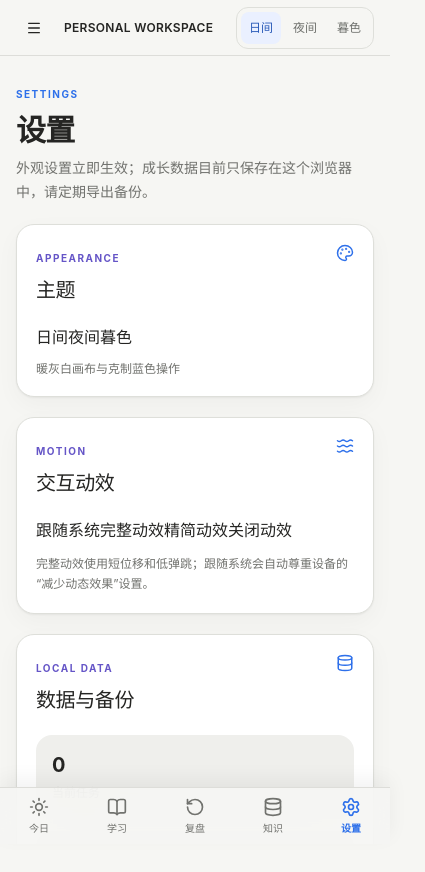
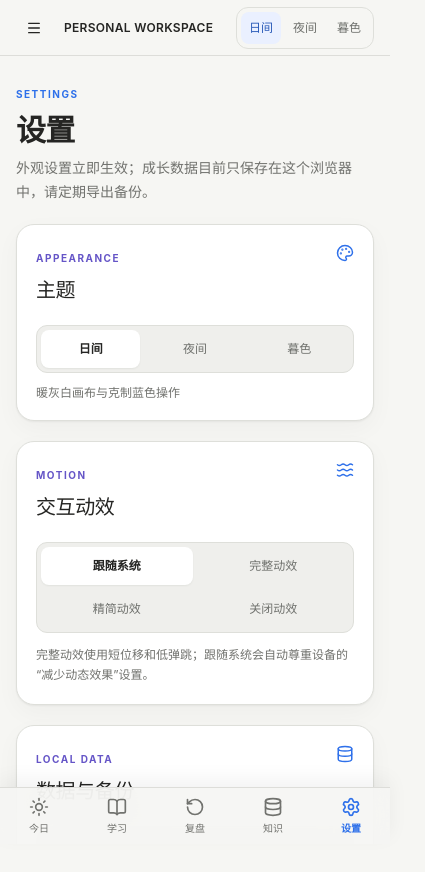
Before and after one commit to GrowPilot-Leo/Personal-Workspace, a Next.js app in the folder apps/web/: page /settings in a window 390 px wide. Shown: the top 872 px of the page, 425 px wide, since content can reach past the window. Built offline with nearby package versions, Linux system fonts and the light colour scheme.

Commit message:
fix(design): restore restrained settings controls and align timeline

```diff
--- a/apps/web/src/styles/globals.css
+++ b/apps/web/src/styles/globals.css
@@ -1244,7 +1244,7 @@ html[data-theme="day"] .primary-button {
 .timeline-item::after {
   content: "";
   position: absolute;
-  left: 89px;
+  left: 103px;
   top: 34px;
   bottom: -4px;
   width: 1px;
@@ -1426,7 +1426,7 @@ html[data-theme="day"] .primary-button {
   }
 
   .timeline-item::after {
-    left: 61px;
+    left: 71px;
   }
 
   .timeline-marker {
@@ -1451,3 +1451,87 @@ html[data-theme="day"] .primary-button {
     grid-template-columns: 1fr;
   }
 }
+
+
+.segmented-control {
+  display: grid;
+  gap: 5px;
+  padding: 4px;
+  border: 1px solid var(--card-border);
+  border-radius: 11px;
+  background: var(--nav-hover-bg);
+}
+
+.segmented-control.cols-3 {
+  grid-template-columns: repeat(3, minmax(0, 1fr));
+}
+
+.segmented-control.cols-4 {
+  grid-template-columns: repeat(4, minmax(0, 1fr));
+}
+
+.segmented-option {
+  min-height: 38px;
+  padding: 7px 9px;
+  border: 0;
+  border-radius: 8px;
+  color: var(--color-text-muted);
+  background: transparent;
+  font-size: 12px;
+  cursor: pointer;
+  transition:
+    color var(--motion-transition),
+    background var(--motion-transition),
+    transform var(--motion-transition);
+}
+
+.segmented-option:active {
+  transform: scale(0.985);
+}
+
+.segmented-option.active {
+  color: var(--color-text-primary);
+  background: var(--card-bg);
+  box-shadow: 0 1px 2px rgba(25, 27, 24, 0.06);
+  font-weight: 650;
+}
+
+.segmented-option:focus-visible,
+.danger-button:focus-visible {
+  outline: 2px solid var(--color-action-primary);
+  outline-offset: 2px;
+}
+
+.settings-actions {
+  display: flex;
+  flex-wrap: wrap;
+  gap: 9px;
+}
+
+.danger-button {
+  display: inline-flex;
+  min-height: 42px;
+  align-items: center;
+  justify-content: center;
+  gap: 8px;
+  padding: 0 13px;
+  border: 1px solid color-mix(in srgb, var(--color-danger) 34%, var(--card-border));
+  border-radius: 10px;
+  color: var(--color-danger);
+  background: var(--card-bg);
+  cursor: pointer;
+}
+
+.danger-button:hover {
+  background: color-mix(in srgb, var(--color-danger) 6%, var(--card-bg));
+}
+
+@media (max-width: 640px) {
+  .segmented-control.cols-4 {
+    grid-template-columns: repeat(2, minmax(0, 1fr));
+  }
+
+  .settings-actions > * {
+    width: 100%;
+  }
+}
```
